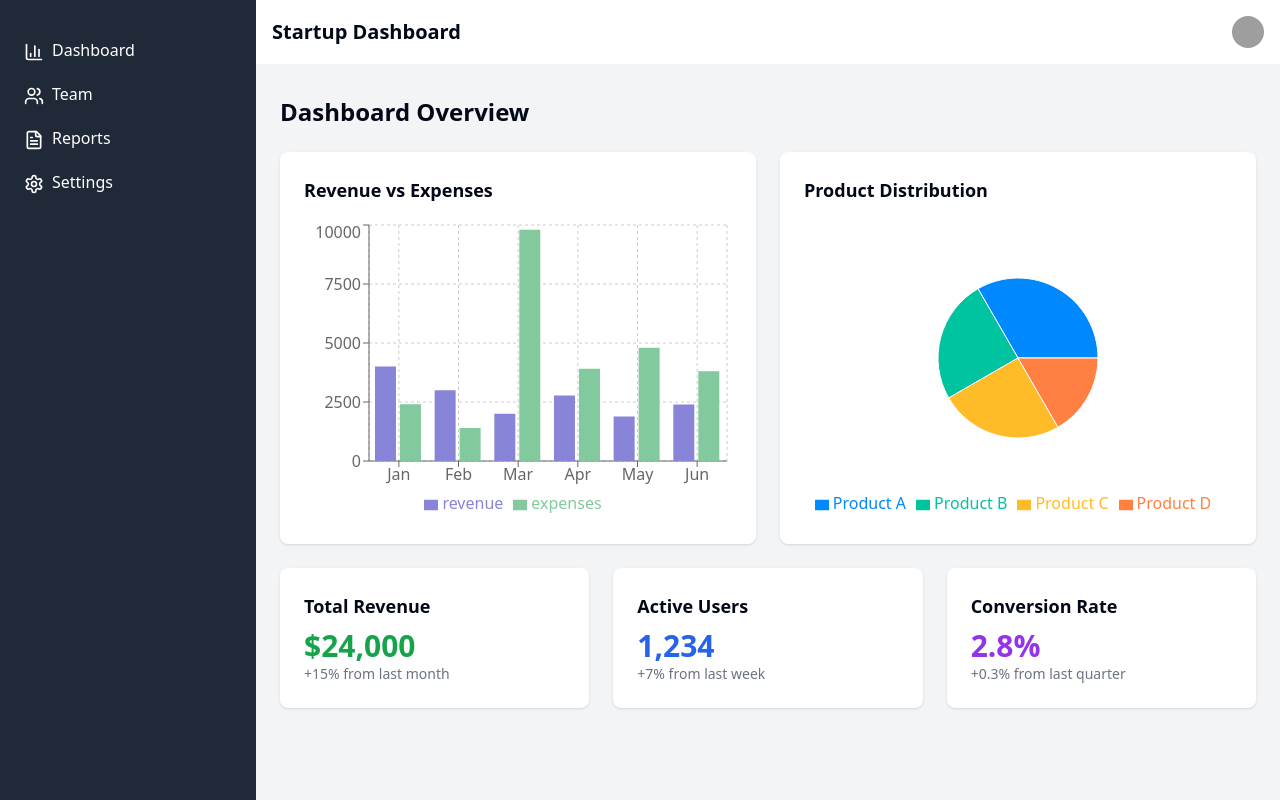
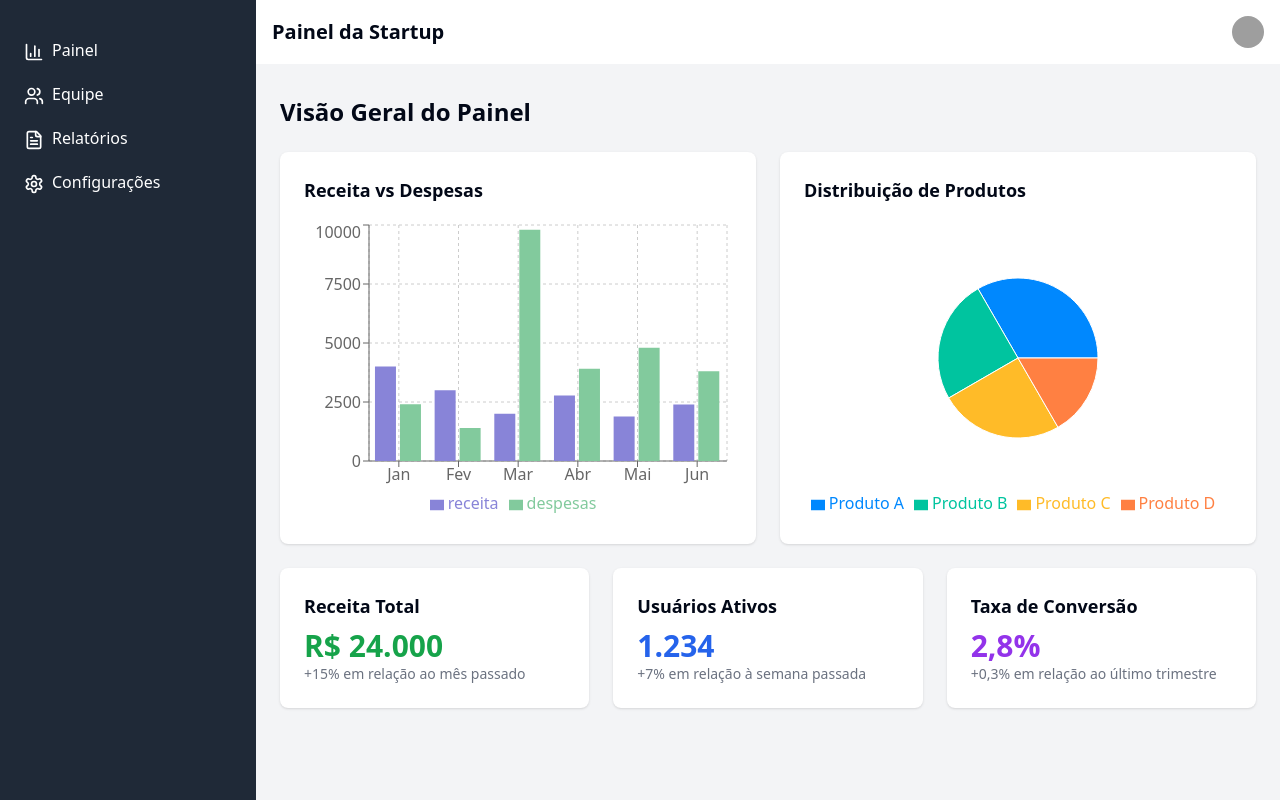
Before and after one commit to BetoFerrari21/nav-side-data-portal, a React (Vite) app: page / in a window 1280 px wide. Built offline with nearby package versions, Linux system fonts and the light colour scheme; grey boxes are pictures that could not be loaded.

Commit message:
Translate project to Portuguese
Updated all relevant text and content in the project to Portuguese for better accessibility and localization.
[skip gpt_engineer]

```diff
--- a/src/components/Layout.jsx
+++ b/src/components/Layout.jsx
@@ -6,10 +6,10 @@ const Layout = () => {
   const [sidebarOpen, setSidebarOpen] = React.useState(false);
 
   const navItems = [
-    { icon: BarChart3, label: 'Dashboard', path: '/' },
-    { icon: Users, label: 'Team', path: '/team' },
-    { icon: FileText, label: 'Reports', path: '/reports' },
-    { icon: Settings, label: 'Settings', path: '/settings' },
+    { icon: BarChart3, label: 'Painel', path: '/' },
+    { icon: Users, label: 'Equipe', path: '/team' },
+    { icon: FileText, label: 'Relatórios', path: '/reports' },
+    { icon: Settings, label: 'Configurações', path: '/settings' },
   ];
 
   return (
@@ -34,9 +34,9 @@ const Layout = () => {
             <button onClick={() => setSidebarOpen(!sidebarOpen)} className="text-gray-500 focus:outline-none focus:text-gray-700 md:hidden">
               <Menu className="h-6 w-6" />
             </button>
-            <h1 className="text-xl font-semibold">Startup Dashboard</h1>
+            <h1 className="text-xl font-semibold">Painel da Startup</h1>
             <div className="flex items-center">
-              <img className="h-8 w-8 rounded-full object-cover" src="https://images.unsplash.com/photo-1472099645785-5658abf4ff4e?ixlib=rb-1.2.1&ixid=eyJhcHBfaWQiOjEyMDd9&auto=format&fit=facearea&facepad=2&w=256&h=256&q=80" alt="User avatar" />
+              <img className="h-8 w-8 rounded-full object-cover" src="https://images.unsplash.com/photo-1472099645785-5658abf4ff4e?ixlib=rb-1.2.1&ixid=eyJhcHBfaWQiOjEyMDd9&auto=format&fit=facearea&facepad=2&w=256&h=256&q=80" alt="Avatar do usuário" />
             </div>
           </div>
         </header>
--- a/src/pages/Dashboard.jsx
+++ b/src/pages/Dashboard.jsx
@@ -3,30 +3,30 @@ import { BarChart, Bar, XAxis, YAxis, CartesianGrid, Tooltip, Legend, Responsive
 
 const Dashboard = () => {
   const barChartData = [
-    { name: 'Jan', revenue: 4000, expenses: 2400 },
-    { name: 'Feb', revenue: 3000, expenses: 1398 },
-    { name: 'Mar', revenue: 2000, expenses: 9800 },
-    { name: 'Apr', revenue: 2780, expenses: 3908 },
-    { name: 'May', revenue: 1890, expenses: 4800 },
-    { name: 'Jun', revenue: 2390, expenses: 3800 },
+    { name: 'Jan', receita: 4000, despesas: 2400 },
+    { name: 'Fev', receita: 3000, despesas: 1398 },
+    { name: 'Mar', receita: 2000, despesas: 9800 },
+    { name: 'Abr', receita: 2780, despesas: 3908 },
+    { name: 'Mai', receita: 1890, despesas: 4800 },
+    { name: 'Jun', receita: 2390, despesas: 3800 },
   ];
 
   const pieChartData = [
-    { name: 'Product A', value: 400 },
-    { name: 'Product B', value: 300 },
-    { name: 'Product C', value: 300 },
-    { name: 'Product D', value: 200 },
+    { name: 'Produto A', valor: 400 },
+    { name: 'Produto B', valor: 300 },
+    { name: 'Produto C', valor: 300 },
+    { name: 'Produto D', valor: 200 },
   ];
 
   const COLORS = ['#0088FE', '#00C49F', '#FFBB28', '#FF8042'];
 
   return (
     <div className="space-y-6">
-      <h2 className="text-2xl font-semibold mb-4">Dashboard Overview</h2>
+      <h2 className="text-2xl font-semibold mb-4">Visão Geral do Painel</h2>
 
       <div className="grid grid-cols-1 md:grid-cols-2 gap-6">
         <div className="bg-white p-6 rounded-lg shadow">
-          <h3 className="text-lg font-semibold mb-4">Revenue vs Expenses</h3>
+          <h3 className="text-lg font-semibold mb-4">Receita vs Despesas</h3>
           <ResponsiveContainer width="100%" height={300}>
             <BarChart data={barChartData}>
               <CartesianGrid strokeDasharray="3 3" />
@@ -34,14 +34,14 @@ const Dashboard = () => {
               <YAxis />
               <Tooltip />
               <Legend />
-              <Bar dataKey="revenue" fill="#8884d8" />
-              <Bar dataKey="expenses" fill="#82ca9d" />
+              <Bar dataKey="receita" fill="#8884d8" />
+              <Bar dataKey="despesas" fill="#82ca9d" />
             </BarChart>
           </ResponsiveContainer>
         </div>
 
         <div className="bg-white p-6 rounded-lg shadow">
-          <h3 className="text-lg font-semibold mb-4">Product Distribution</h3>
+          <h3 className="text-lg font-semibold mb-4">Distribuição de Produtos</h3>
           <ResponsiveContainer width="100%" height={300}>
             <PieChart>
               <Pie
@@ -51,7 +51,7 @@ const Dashboard = () => {
                 labelLine={false}
                 outerRadius={80}
                 fill="#8884d8"
-                dataKey="value"
+                dataKey="valor"
               >
                 {pieChartData.map((entry, index) => (
                   <Cell key={`cell-${index}`} fill={COLORS[index % COLORS.length]} />
@@ -66,19 +66,19 @@ const Dashboard = () => {
 
       <div className="grid grid-cols-1 md:grid-cols-3 gap-6">
         <div className="bg-white p-6 rounded-lg shadow">
-          <h3 className="text-lg font-semibold mb-2">Total Revenue</h3>
-          <p className="text-3xl font-bold text-green-600">$24,000</p>
-          <p className="text-sm text-gray-500">+15% from last month</p>
+          <h3 className="text-lg font-semibold mb-2">Receita Total</h3>
+          <p className="text-3xl font-bold text-green-600">R$ 24.000</p>
+          <p className="text-sm text-gray-500">+15% em relação ao mês passado</p>
         </div>
         <div className="bg-white p-6 rounded-lg shadow">
-          <h3 className="text-lg font-semibold mb-2">Active Users</h3>
-          <p className="text-3xl font-bold text-blue-600">1,234</p>
-          <p className="text-sm text-gray-500">+7% from last week</p>
+          <h3 className="text-lg font-semibold mb-2">Usuários Ativos</h3>
+          <p className="text-3xl font-bold text-blue-600">1.234</p>
+          <p className="text-sm text-gray-500">+7% em relação à semana passada</p>
         </div>
         <div className="bg-white p-6 rounded-lg shadow">
-          <h3 className="text-lg font-semibold mb-2">Conversion Rate</h3>
-          <p className="text-3xl font-bold text-purple-600">2.8%</p>
-          <p className="text-sm text-gray-500">+0.3% from last quarter</p>
+          <h3 className="text-lg font-semibold mb-2">Taxa de Conversão</h3>
+          <p className="text-3xl font-bold text-purple-600">2,8%</p>
+          <p className="text-sm text-gray-500">+0,3% em relação ao último trimestre</p>
         </div>
       </div>
     </div>
--- a/src/pages/Reports.jsx
+++ b/src/pages/Reports.jsx
@@ -3,8 +3,8 @@ import React from 'react';
 const Reports = () => {
   return (
     <div>
-      <h2 className="text-2xl font-semibold mb-4">Reports</h2>
-      <p>This is a placeholder for the Reports page.</p>
+      <h2 className="text-2xl font-semibold mb-4">Relatórios</h2>
+      <p>Esta é uma página de exemplo para os Relatórios.</p>
     </div>
   );
 };
--- a/src/pages/Settings.jsx
+++ b/src/pages/Settings.jsx
@@ -3,8 +3,8 @@ import React from 'react';
 const Settings = () => {
   return (
     <div>
-      <h2 className="text-2xl font-semibold mb-4">Settings</h2>
-      <p>This is a placeholder for the Settings page.</p>
+      <h2 className="text-2xl font-semibold mb-4">Configurações</h2>
+      <p>Esta é uma página de exemplo para as Configurações.</p>
     </div>
   );
 };
--- a/src/pages/Team.jsx
+++ b/src/pages/Team.jsx
@@ -3,8 +3,8 @@ import React from 'react';
 const Team = () => {
   return (
     <div>
-      <h2 className="text-2xl font-semibold mb-4">Team Management</h2>
-      <p>This is a placeholder for the Team Management page.</p>
+      <h2 className="text-2xl font-semibold mb-4">Gerenciamento de Equipe</h2>
+      <p>Esta é uma página de exemplo para o Gerenciamento de Equipe.</p>
     </div>
   );
 };
```
